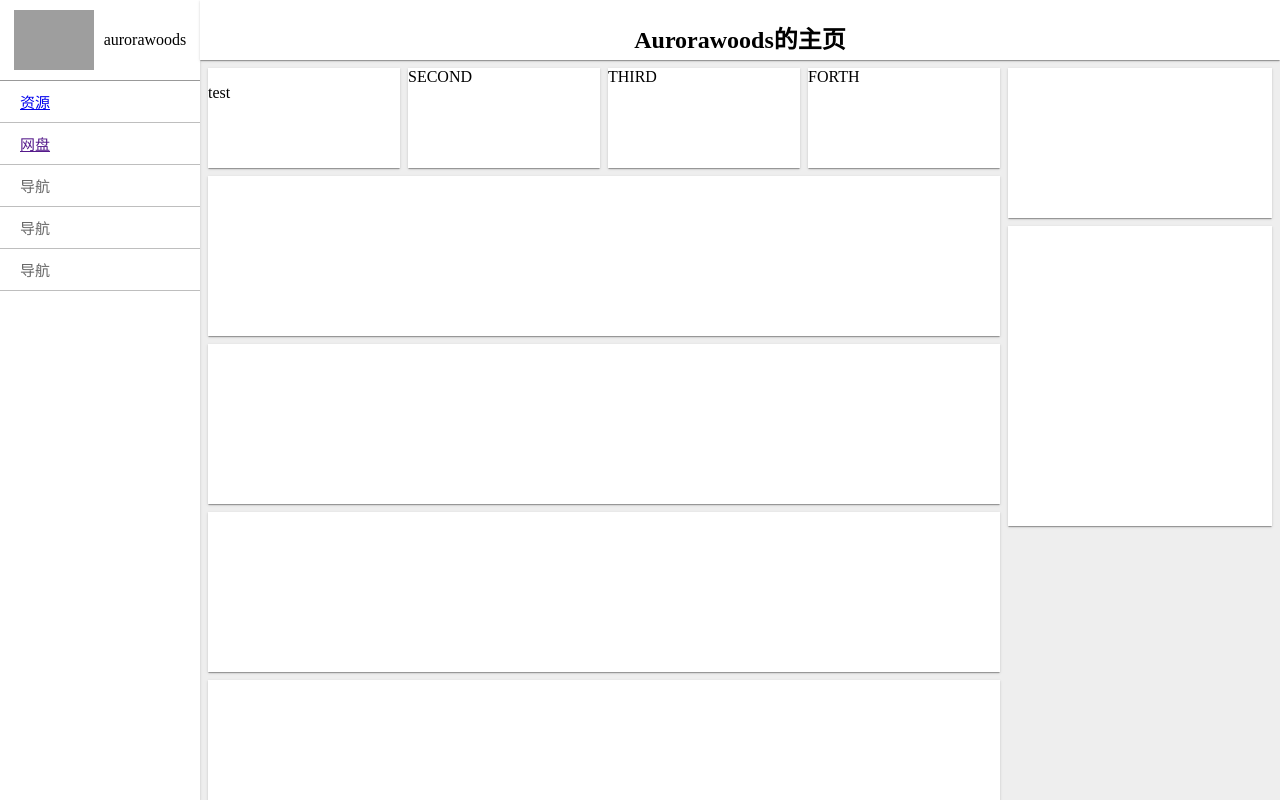
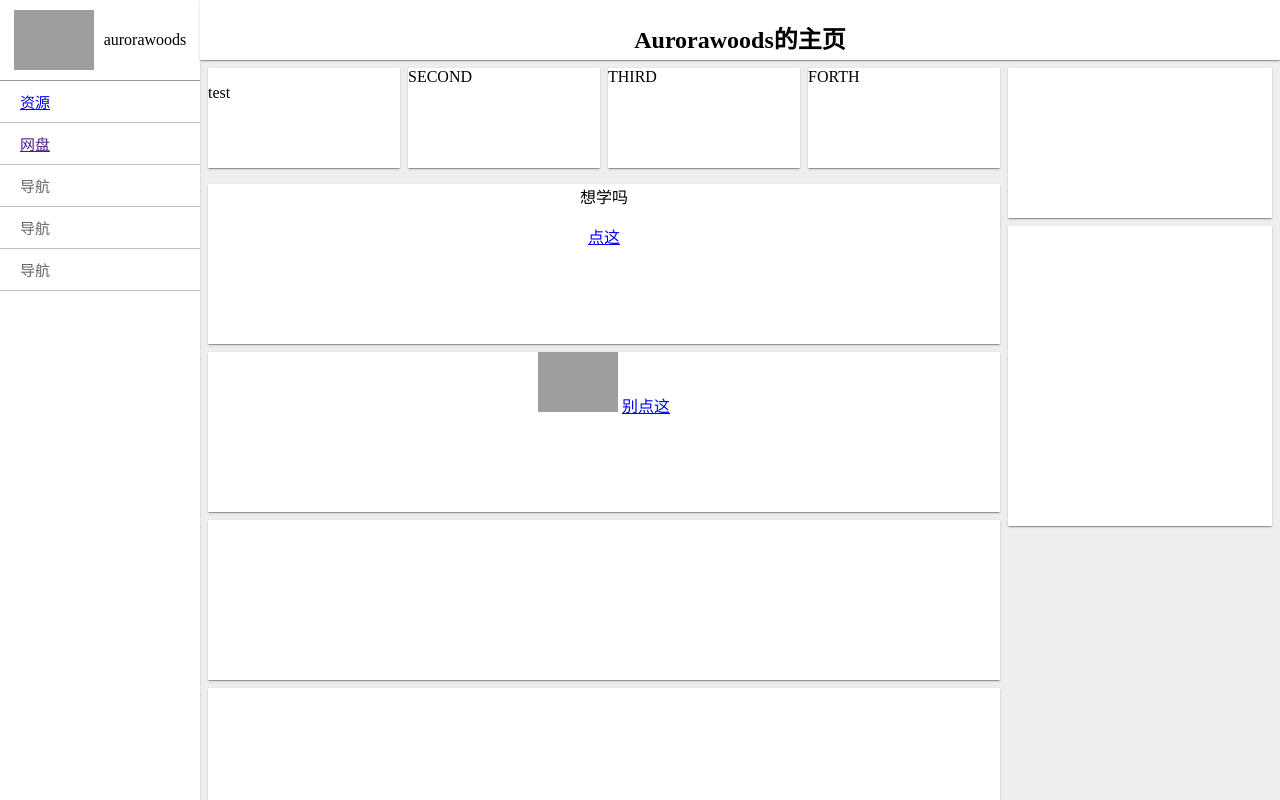
Before and after one commit to Aurorawood/first, a plain HTML site: page index.html in a window 1280 px wide. Drawn offline with Linux system fonts and the light colour scheme; grey boxes are pictures that could not be loaded.

Commit message:
Update index.html

```diff
--- a/index.html
+++ b/index.html
@@ -77,7 +77,7 @@
       <!--导航栏-->
       <div class="flex1">
         <div class="daohang">
-          <a href="https://www.baidu.com/">资源</a>
+          <a href="https://www.bing.com/search?q=%E6%B1%A4%E5%A7%86%E7%8C%AB%E8%A1%A8%E6%83%85%E5%8C%85&qs=n&form=QBRE&sp=-1&lq=0&pq=%E6%B1%A4%E5%A7%86%E7%8C%AB%E8%A1%A8%E6%83%85%E5%8C%85&sc=10-6&sk=&cvid=D82F2867BF8445F8946B2BC53BF50B4E&ghsh=0&ghacc=0&ghpl=&mkt=zh-CN">资源</a>
         </div>
 
         <div class="daohang">
@@ -122,8 +122,16 @@
           <!--列表区-->
           <div class="column">
             <!--列表项-->
-            <div style="height: 160px" class="baiSe yinYing mgt8"></div>
-            <div style="height: 160px" class="baiSe yinYing mgt8"></div>
+            <div style="height: 160px" class="juzhong baiSe yinYing mgt8">
+              <p>想学吗</p>
+              <a href="https://www.baidu.com/">点这</a>
+
+            </div>
+            <div style="height: 160px" class="juzhong baiSe yinYing mgt8">
+              <img src="https://th.bing.com/th/id/OIP.l078emu_QUX8saL_mLJRnQHaGP?rs=1&pid=ImgDetMain"
+              height="60px">
+              <a href="https://aurorawood.github.io/first/fun">别点这</a>
+            </div>
             <div style="height: 160px" class="baiSe yinYing mgt8"></div>
             <div style="height: 160px" class="baiSe yinYing mgt8"></div>
             <div style="height: 160px" class="baiSe yinYing mgt8"></div>
```
